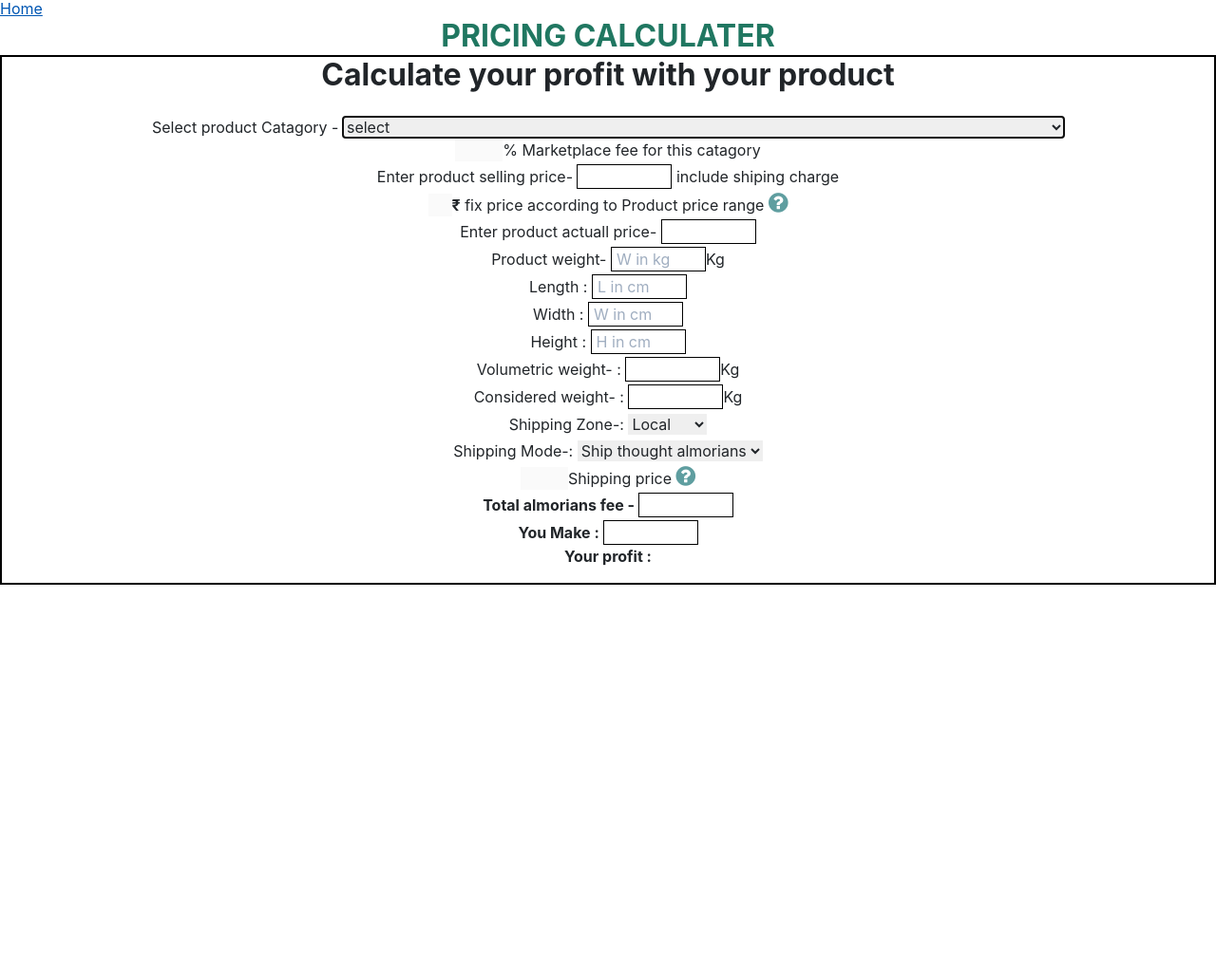
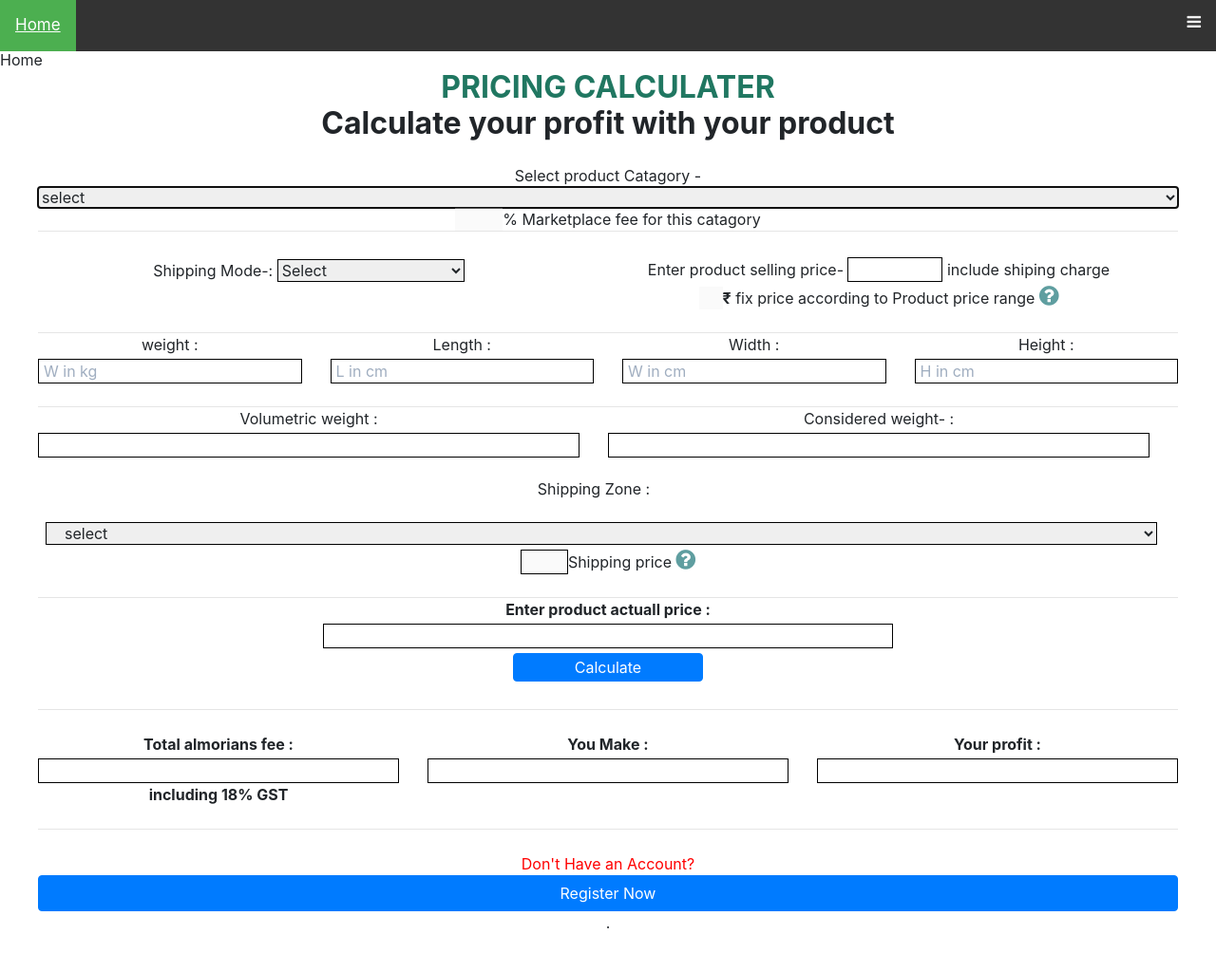
Before and after one commit to kamaldalakoti/Ecomer, a Django app: page /calculater in a window 1280 px wide. Shown: the whole page at 95% size. Before the commit the page ends 616 px from the top, so only its background shows below. Run offline with Django 3.2, Linux system fonts and the light colour scheme; data comes from the database, SQL or seed files in the repository; some libraries are stand-ins or nearby versions.

Commit message:
Update calculater.html

```diff
--- a/TEMPLATES/calculater.html
+++ b/TEMPLATES/calculater.html
@@ -1,3 +1,70 @@
+<!-- top nav -->
+<style>
+    body {
+        margin: 0;
+        font-family: Arial, Helvetica, sans-serif;
+    }
+
+    .topnav {
+        overflow: hidden;
+        background-color: #333;
+    }
+
+    .topnav a {
+        float: left;
+        display: block;
+        color: #f2f2f2;
+        text-align: center;
+        padding: 14px 16px;
+        text-decoration: none;
+        font-size: 17px;
+    }
+
+    .topnav a:hover {
+        background-color: #ddd;
+        color: black;
+    }
+
+    .topnav a.active {
+        background-color: #4CAF50;
+        color: white;
+    }
+
+    .topnav .icon {
+        display: none;
+    }
+
+    @media screen and (max-width: 12000px) {
+        .topnav a:not(:first-child) {
+            display: none;
+        }
+
+        .topnav a.icon {
+            float: right;
+            display: block;
+        }
+    }
+
+    @media screen and (max-width: 12000px) {
+        .topnav.responsive {
+            position: relative;
+        }
+
+        .topnav.responsive .icon {
+            position: absolute;
+            right: 0;
+            top: 0;
+        }
+
+        .topnav.responsive a {
+            float: none;
+            display: block;
+            text-align: left;
+        }
+    }
+</style>
+<!-- top nav -->
+
 <style>
     h1,
     h3 {
@@ -5,15 +72,15 @@
         font-weight: bolder !important;
     }
 
-    .sec {
+    /* .sec {
         position: relative;
         /* top: 57px; */
-    }
+    /* } */
 
-    .sec2 {
+    /* .sec2 {
         border: 2px solid black;
     }
-
+ */
     .sec3 {
         text-align: center;
     }
@@ -24,6 +91,7 @@
         width: 100px;
         padding-left: 5px;
     }
+
 </style>
 <script src="https://code.jquery.com/jquery-3.3.1.min.js"></script>
 <script src="https://ajax.googleapis.com/ajax/libs/jquery/2.1.1/jquery.min.js"></script>
@@ -40,8 +108,10 @@
 
 <link rel="stylesheet" href="https://stackpath.bootstrapcdn.com/font-awesome/4.7.0/css/font-awesome.min.css" />
 <!-- Bootstrap CSS -->
-<link rel="stylesheet" href="https://stackpath.bootstrapcdn.com/bootstrap/4.5.2/css/bootstrap.min.css" integrity="sha384-JcKb8q3iqJ61gNV9KGb8thSsNjpSL0n8PARn9HuZOnIxN0hoP+VmmDGMN5t9UJ0Z" crossorigin="anonymous">
-<link rel="stylesheet" href="https://stackpath.bootstrapcdn.com/bootstrap/4.3.1/css/bootstrap.min.css" integrity="sha384-ggOyR0iXCbMQv3Xipma34MD+dH/1fQ784/j6cY/iJTQUOhcWr7x9JvoRxT2MZw1T" crossorigin="anonymous">
+<link rel="stylesheet" href="https://stackpath.bootstrapcdn.com/bootstrap/4.5.2/css/bootstrap.min.css"
+    integrity="sha384-JcKb8q3iqJ61gNV9KGb8thSsNjpSL0n8PARn9HuZOnIxN0hoP+VmmDGMN5t9UJ0Z" crossorigin="anonymous">
+<link rel="stylesheet" href="https://stackpath.bootstrapcdn.com/bootstrap/4.3.1/css/bootstrap.min.css"
+    integrity="sha384-ggOyR0iXCbMQv3Xipma34MD+dH/1fQ784/j6cY/iJTQUOhcWr7x9JvoRxT2MZw1T" crossorigin="anonymous">
 <link rel="stylesheet" href="style.css">
 <!-- base css static load -->
 
@@ -49,12 +119,13 @@
 <!-- tailblocks -->
 <link rel="stylesheet" href="https://cdnjs.cloudflare.com/ajax/libs/tailwindcss/1.4.6/tailwind.min.css">
 <!-- side cat +++ -->
-<link rel="stylesheet" href="https://cdnjs.cloudflare.com/ajax/libs/font-awesome/4.6.3/css/font-awesome.min.css"> {% load static %} {% load cart_template_tags %} {% block title %} {% endblock title %} {% block body %}
+<link rel="stylesheet" href="https://cdnjs.cloudflare.com/ajax/libs/font-awesome/4.6.3/css/font-awesome.min.css">
+{% load i18n %} {% load static %} {% load cart_template_tags %} {% block title %} {% endblock title %} {% block body %}
 <script>
-    $(document).ready(function() {
-        $('#inptM').on('change', function() {
+    $(document).ready(function () {
+        $('#inptM').on('change keyup', function () {
             var ans;
-            $("#price1 , #inptZ, #inptM ").keyup(function() {
+            $("#price1 , #inptZ, #inptM ").on('change keyup', function () {
                 var p = $("#price1").val()
                 var z = $("#inptM").val()
                 if (z == "almorians") {
@@ -112,10 +183,10 @@
     });
 </script>
 <script>
-    $(document).ready(function() {
-        $('#inptM').on('change', function() {
+    $(document).ready(function () {
+        $('#inptM').on('change', function () {
             var ans;
-            $("#price1 , #inptZ, #inptM ").keyup(function() {
+            $("#price1 , #inptZ, #inptM ").keyup(function () {
                 var p = $("#price1").val()
                 var z = $("#inptM").val()
                 if (z == "almorians") {
@@ -177,8 +248,8 @@
 
 
 <script>
-    $(document).ready(function() {
-        $('#select_box').on('change', function() {
+    $(document).ready(function () {
+        $('#select_box').on('change', function () {
             $('#show_only').val(this.value);
 
             // alert(this.value);
@@ -187,8 +258,8 @@
     });
 </script>
 <script>
-    $(document).ready(function() {
-        $('#browser').on('change', function() {
+    $(document).ready(function () {
+        $('#browser').on('change', function () {
             $('#show_only2').val(this.value);
             // alert(this.value);
 
@@ -196,56 +267,75 @@
     });
 </script>
 
+<div class="topnav" id="myTopnav">
+    <a href="/" class="active">Home</a>
+    <a href="/sell_with_us" class="active">Sell with us</a>
+    <!-- <a href="/seller_product_post" id="a1">Product Listing</a>
+    <a href="#" id="a2">Inventory</a>
+    <a href="#" id="a3">Orders</a>
+    <a href="#" id="a4">Pricing</a>
+    <a href="#" id="a5">Advertising</a>
+    <a href="#" id="a6">Reports</a>
+    <a href="#" id="a7">My Account</a> -->
 
-<section class="sec" onload="myload()">
+
+    <a href="javascript:void(0);" class="icon" onclick="myFunction()">
+        <i class="fa fa-bars"></i>
+    </a>
+</div>
+<section class="sec"  onload="myload()">
     <h2 style="text-align: start;"><a href="/">Home</a></h2>
     <h1 style="text-align: center; color: rgb(32, 119, 97); ">PRICING CALCULATER</h1>
-    <section class="sec2" id='sec2'>
+    <section class="sec2 " id='sec2'>
         <h3 style="text-align: center;">
             Calculate your profit with your product
         </h3>
         <br>
         <form action="">
-            <section id="" class="sec3">
+            <section id="" class="sec3  px-10 ">
 
-                Select product Catagory - <select name="cars" id="select_box" autofocus>
+                Select product Catagory - <select name="select_box" id="select_box" class="w-full " autofocus>
                     <option value="">select</option>
                     {% for item in data %}
                     <option value="{{item.Category_price}}">{{item.category_product}}</option>
 
                     {% endfor %}
 
-                </select >
-                <br> <input type="number" style="width: 50px;" id="show_only" disabled="">% Marketplace fee for this catagory
+                </select>
+                <br> <input type="number" style="width: 50px;" id="show_only" disabled="">% Marketplace fee for this
+                catagory
+<br>
+<hr>
+<br>
+                <div class="flex row w-full " style="justify-content: center;">
+                    <div class="col w-full" >
 
 
-                <!--  -->
-                <!-- <label for="browser">Choose your browser from the list:</label>
 
+                        Shipping Mode-: <select name="" style=" margin-top: 5px; border: 1px solid black;" id="inptM">
+                            <option value="">Select</option>
+                            <option value="almorians">Ship thought almorians</option>
+                            <option value="self">Self Ship</option>
+                        </select>
+                    </div>
 
-                <input list="browsers" name="browser" id="browser">
-                <datalist id="browsers" class="">
-                        {% for item in data %}
-                        <option  text="{{item.category_product}}" value="{{item.Category_price}}%" >{{item.Category_price}}%</option>
+                    <div class="col w-full" ">
 
-                        {% endfor %}
-                    </datalist>
-                <input type="text" style="width: 50px;" id="show_only2" disabled="">Marketplace fee for this catagory -->
-
-                <!--  -->
-
-
-                <br> Enter product selling price- <input type="number" id="price1" class="inpt"> include shiping charge
-                <p><b><input type="text" style="width: 25px; margin-top: 5px; color:cornflowerblue;" id="show_only3" disabled="">₹</b> fix price according to Product price range
+                        Enter product selling price- <input type="number" id="price1" class="inpt"> include shiping
+                        charge
+                        <p><b><input type="text" style="width: 25px; margin-top: 5px; color:cornflowerblue;"
+                                    id="show_only3" disabled="">₹</b> fix price according to Product price range
                             <!-- Button trigger modal -->
                             <button type="button" class="" data-toggle="modal" data-target="#exampleModal">
 
-                        <i class="fa fa-question-circle" style="font-size:24px ; margin-top:2px ;color: cadetblue;">
+                                <i class="fa fa-question-circle"
+                                    style="font-size:24px ; margin-top:2px ;color: cadetblue;">
                                 </i>
                             </button>
 
                             <!-- Modal -->
-                    <div class="modal fade" id="exampleModal" tabindex="-1" role="dialog" aria-labelledby="exampleModalLabel" aria-hidden="true">
+                        <div class="modal fade" id="exampleModal" tabindex="-1" role="dialog"
+                            aria-labelledby="exampleModalLabel" aria-hidden="true">
                             <div class="modal-dialog" role="document">
                                 <div class="modal-content">
                                     <div class="modal-header">
@@ -263,30 +353,58 @@
                         </div>
 
                         </p>
-                Enter product actuall price- <input type="number" class="inpt">
-                <p> Product weight- <input type="number" placeholder="W in kg" class="inpt " id="id-proW">Kg</p</p>
+                    </div>
+
+                </div>
+                <br>
+                <hr>
+                <div class="row">
+                    <div class="col">
+                        <p> weight : <br> <input type="number" placeholder="W in kg" class="inpt w-full" id="id-proW">
+                            </p</p>
+
+                    </div>
+                    <div class="col">
+                        <p> Length : <br> <input type="number" placeholder="L in cm" class="inpt w-full" id="id-1">
+                    </div>
+                    <div class="col">
+                        Width : <br> <input type="number" placeholder="W in cm" class="inpt w-full" id="id-2">
+                    </div>
+                    <div class="col">
+                        Height : <br> <input type="number" placeholder="H in cm" class="inpt w-full" id="id-3">
+                    </div>
+                </div>
+                <br>
+                <hr>
+                <div class="row w-full">
+
+                    <div class="col w-full">
+                        Volumetric weight : <br>
+                        <input type="number" id="id-4" name="volW" class="inpt w-full" /></p>
+                    </div>
+                    <div class="col w-full">
+                        Considered weight- :
+                        <input type="number" id="id-7" class="inpt w-full   " readonly /></p>
+                    </div>
+                </div>
 
 
-                    <p> Length : <input type="number" placeholder="L in cm" class="inpt" id="id-1"><br> Width : <input type="number" placeholder="W in cm" class="inpt " id="id-2"><br> Height : <input type="number" placeholder="H in cm" class="inpt " id="id-3"><br>
-                        Volumetric weight- :
-                        <input type="number" id="id-4" name="volW" class="inpt "  />Kg</p>
+
 
                 <script>
-                        $(function() {
-                            $("#id-1, #id-2, #id-3, #id-5, #id-proW, #inptZ").keyup(function() {
+                    $(function () {
+                        $("#id-1, #id-2, #id-3, #id-5, #id-proW, #inptZ").keyup(function () {
                             var id4 = $("#id-4").val((+$("#id-1").val() * +$("#id-2").val() * +$("#id-3").val()) / 5000);
                             // $("#id-6").val() = $("#id-4").val();
                             window.fixp = $("#id-4").val((+$("#id-1").val() * +$("#id-2").val() * +$("#id-3").val()) / 5000);
 
-                                if($('#id-proW').val() > $('#id-4').val())
-                                {
+                            if ($('#id-proW').val() > $('#id-4').val()) {
                                 $("#id-7").val($("#id-proW").val());
-                                }
-                                else{
+                            } else {
                                 $("#id-7").val($("#id-4").val());
                             }
 
-                                 $('#inptZ').on('change', function() {
+                            $('#inptZ').on('change', function () {
                                 var ans2;
                                 window.shippingc = ans2
                                 var cw = $("#id-7").val()
@@ -335,32 +453,32 @@
 
                                     }
                                     if (cw > 0.5 && cw <= 1) {
-                                            ans2 = 45+18
+                                        ans2 = 45 + 18
                                         $('#sp').val(ans2);
 
                                     }
                                     if (cw > 1 && cw <= 1.5) {
-                                            ans2 = 45+18+16
+                                        ans2 = 45 + 18 + 16
                                         $('#sp').val(ans2);
 
                                     }
                                     if (cw > 1.5 && cw <= 2) {
-                                            ans2 = 45+18+16+17
+                                        ans2 = 45 + 18 + 16 + 17
                                         $('#sp').val(ans2);
 
                                     }
                                     if (cw > 2 && cw <= 3) {
-                                            ans2 = 45+18+16+17+11
+                                        ans2 = 45 + 18 + 16 + 17 + 11
                                         $('#sp').val(ans2);
 
                                     }
                                     if (cw > 3 && cw <= 10) {
-                                            ans2 = 45+18+16+17+11+9
+                                        ans2 = 45 + 18 + 16 + 17 + 11 + 9
                                         $('#sp').val(ans2);
 
                                     }
                                     if (cw > 10) {
-                                            ans2 = 45+18+16+17+11+9+5
+                                        ans2 = 45 + 18 + 16 + 17 + 11 + 9 + 5
                                         $('#sp').val(ans2);
 
                                     }
@@ -372,17 +490,17 @@
 
                                     }
                                     if (cw > 0.5 && cw <= 1) {
-                                            ans2 = 60+25
+                                        ans2 = 60 + 25
                                         $('#sp').val(ans2);
 
                                     }
                                     if (cw > 1 && cw <= 1.5) {
-                                            ans2 = 60+25+27
+                                        ans2 = 60 + 25 + 27
                                         $('#sp').val(ans2);
 
                                     }
                                     if (cw > 1.5 && cw <= 2) {
-                                            ans2 = 60+25+27+21
+                                        ans2 = 60 + 25 + 27 + 21
                                         $('#sp').val(ans2);
 
                                     }
@@ -420,28 +538,34 @@
                         });
                     });
                 </script>
+<br>
+                <div class="row w-full" style="text-align: center;">
+                    <div class="col">
 
-                    Considered weight- :
-                    <input type="number" id="id-7" class="inpt" readonly />Kg</p>
-                    Shipping Zone-: <select name="" style=" margin-top: 5px;" id="inptZ">
+
+                        <h4> Shipping Zone :</h4> <br>
+                        <select name="" class="w-full col " style=" margin-left: 8px; border: 1px solid black;"
+                            id="inptZ">
+                            <option value="">select</option>
                             <option value="Local">Local</option>
                             <option value="Zonal">Zonal</option>
                             <option value="National">National</option>
                         </select>
-                <br> Shipping Mode-: <select name="" style=" margin-top: 5px;" id="inptM">
-                        <option value="almorians">Ship thought almorians</option>
-                        <option value="self">Self Ship</option>
-                    </select>
-                <br>
-                <input type="text" style="width: 50px; margin-top: 5px;" id="sp" disabled="">Shipping price
+                    </div>
+                </div>
+                <div>
+                    <input type="text" class="w-full" style="width: 50px; margin-top: 5px; border: 1px solid black;" id="sp" disabled="">Shipping price
                     <button type="button" class="" data-toggle="modal" data-target="#exampleModal1">
 
                         <i class="fa fa-question-circle" style="font-size:24px ; margin-top:2px ;color: cadetblue;">
                         </i>
                     </button>
+                </div>
+
 
                 <!-- Modal -->
-                <div class="modal fade" id="exampleModal1" tabindex="-2" role="dialog" aria-labelledby="exampleModalLabel" aria-hidden="true">
+                <div class="modal fade" id="exampleModal1" tabindex="-2" role="dialog"
+                    aria-labelledby="exampleModalLabel" aria-hidden="true">
                     <div class="modal-dialog" role="document">
                         <div class="modal-content">
                             <div class="modal-header">
@@ -457,8 +581,27 @@
                         </div>
                     </div>
                 </div>
+                <br>
+                <hr>
+                <div class="row " style="justify-content: center;">
+                    <div class="col w-full" style="justify-content: center;" >
+
+                        <p><b>Enter product actuall price : <br><input type="number" class="inpt w-50" id="ac"></b></p>
+                    </div>
+                </div>
+                <div class="row " >
+                    <div class="col w-full" >
+
+                        <button onclick='return false;' style="padding: 2px; width: 200px; margin: 5px;" class="btn btn-primary"
+                        id="ac3">Calculate</button>
+                    </div>
+                </div>
+
+
                 <script>
-                    $(" #id-1").keyup(function()
+                    $("#ac3").click(function ()
+                    // $("#ac3, #id-1, #id-2,#id-3 , #show_only, #show_only3 , #ac").click(function()
+
                     // function myload() {
                     {
                         // alert("runing");
@@ -482,11 +625,13 @@
                             var g = (marf + +e + +f)
                             var c = (g * 0.18)
                             var valu = (+g + +c)
-                                alert(h);
+                            // alert(h);
                             $('#Taf').val(valu)
 
                         }
+                        var ac = $('#ac').val()
                         $('#youM').val(a - $('#Taf').val())
+                        $('#youP').val($('#youM').val() - ac)
 
 
 
@@ -499,14 +644,58 @@
                     });
                 </script>
 
+                <br>
+                <hr>
+                <br>
+                <div class="row" style="justify-content: center;">
+                    <div class="col">
+                        <p><b>Total almorians fee : <br> <input type="number" id="Taf" class="inpt w-full" readonly />
+                            <br> including 18% GST
+                        </b></p>
+                    </div>
+                    <div class="col">
+                        <p><b>You Make : <br> <input type="number" id="youM" class="inpt w-full" readonly /> </b></p>
+                    </div>
+                    <div class="col">
+                        <p><b>Your profit : <br> <input type="number" id="youP" class="inpt w-full" readonly /> </b></p>
+                    </div>
 
-                <!-- <button id="btn">Check</button> -->
 
-                <p><b>Total almorians fee - <input type="number" id="Taf" class="inpt" readonly /></b></p>
-                <p><b>You Make : <input type="number" id="youM" class="inpt" readonly /> </b></p>
-                <p><b>Your profit : </b></p>
+                </div>
+                <br>
+                <hr>
+                <br>
+                <div class="row" style="text-align: center; justify-content: center;" >
+                    <div class="col " >
+                        <p style="color: red;"> Don't Have an Account? </p>
+                        <a href="/signup"><button class="btn btn-primary w-full"><a href="/signup">Register Now</a></button></a> .
+                    </div>
+                </div>
+
+
+
+            </section>
         </form>
     </section>
+
 </section>
-</section>
+<br>
+
+
+<!-- <section>
+
+
+</section> -->
+<!-- top nav -->
+<script>
+    function myFunction() {
+        var x = document.getElementById("myTopnav");
+        if (x.className === "topnav") {
+            x.className += " responsive";
+        } else {
+            x.className = "topnav";
+        }
+    }
+</script>
+<!-- top nav -->
 {% endblock body %}
```
Lines whose indentation alone changed are shown as unchanged.
